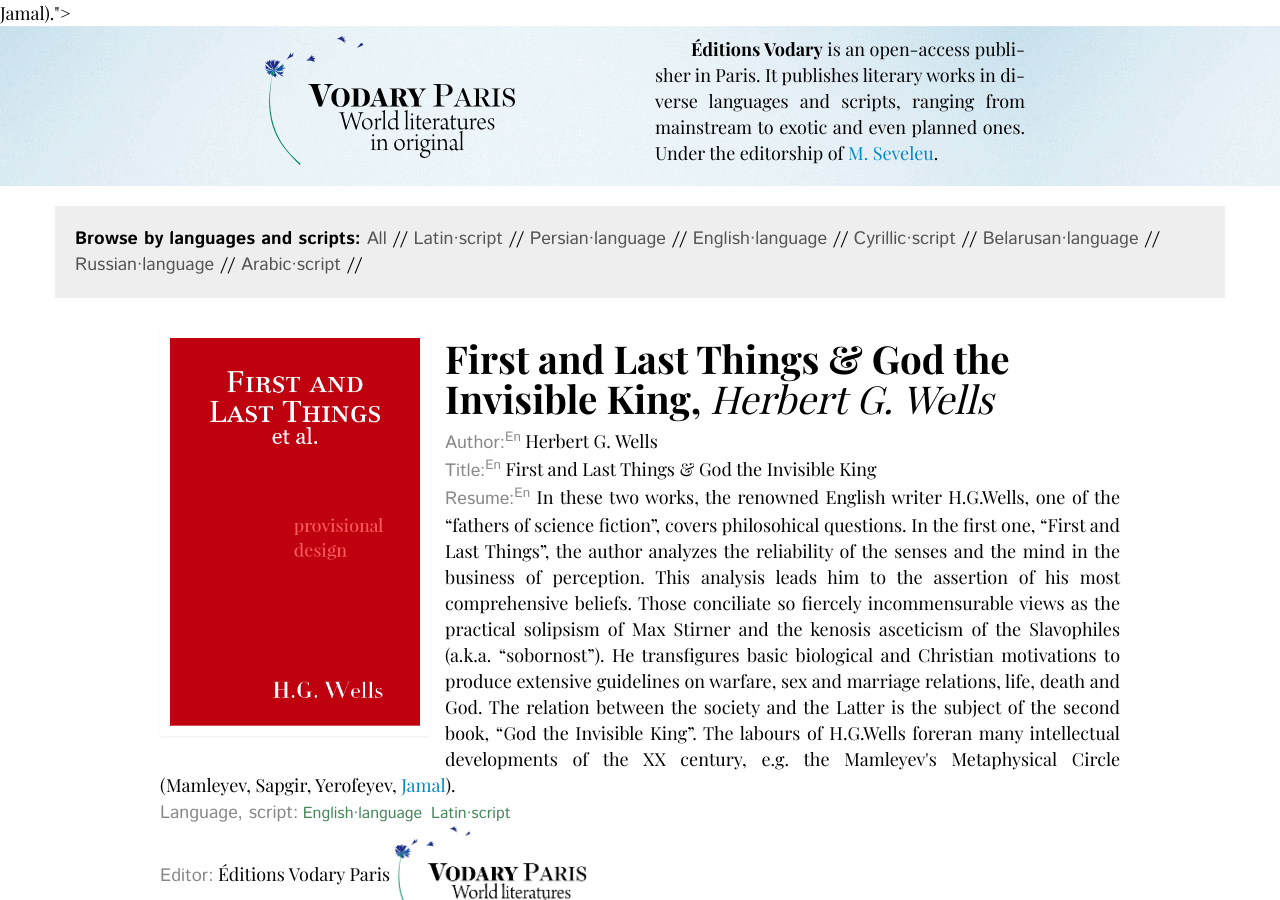
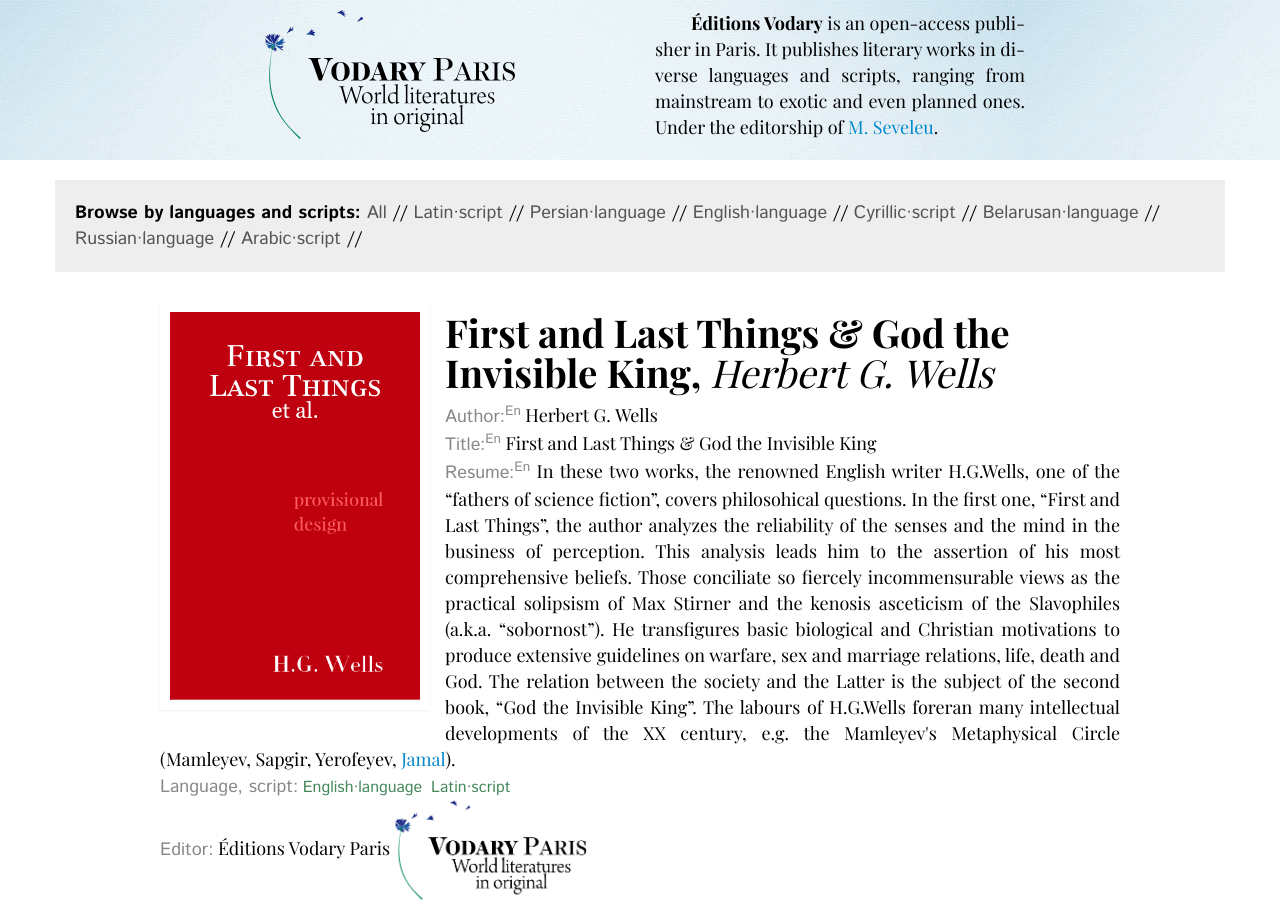
Before and after one commit to mlare/vodary, a Jekyll site: the page built from _posts/2018-11-24-wells.markdown, in a window 1280 px wide and 900 px high. Built offline with Jekyll 4.4.1, drawn with Linux system fonts in a browser that asks for light colours; some web fonts are replaced; Markdown is read by kramdown in place of the engine named in the settings.

Commit message:
Update 2018-11-24-wells.markdown

```diff
--- a/_posts/2018-11-24-wells.markdown
+++ b/_posts/2018-11-24-wells.markdown
@@ -1,7 +1,7 @@
 ---
 layout: post
 title: First and Last Things & God the Invisible King
-resume: In these two works, the renowned English writer H.G.Wells, one of the “fathers of science fiction”, covers philosohical questions. In the first one, “First and Last Things”, the author analyzes the reliability of the senses and the mind in the business of perception. This analysis leads him to the assertion of his most comprehensive beliefs. Those conciliate so fiercely incommensurable views as the practical solipsism of Max Stirner and the kenosis asceticism of the Slavophiles (a.k.a. “sobornost”). He transfigures basic biological and Christian motivations to produce extensive guidelines on warfare, sex and marriage relations, life, death and God. The relation between the society and the Latter is the subject of the second book, “God the Invisible King”. The labours of H.G.Wells foreran many intellectual developments of the XX century, e.g. the Mamleyev's Metaphysical Circle (Mamleyev, Sapgir, Yerofeyev, <a href="https://vodary.fias.fr/book/jamal/">Jamal</a>).
+resume: "In these two works, the renowned English writer H.G.Wells, one of the “fathers of science fiction”, covers philosohical questions. In the first one, “First and Last Things”, the author analyzes the reliability of the senses and the mind in the business of perception. This analysis leads him to the assertion of his most comprehensive beliefs. Those conciliate so fiercely incommensurable views as the practical solipsism of Max Stirner and the kenosis asceticism of the Slavophiles (a.k.a. “sobornost”). He transfigures basic biological and Christian motivations to produce extensive guidelines on warfare, sex and marriage relations, life, death and God. The relation between the society and the Latter is the subject of the second book, “God the Invisible King”. The labours of H.G.Wells foreran many intellectual developments of the XX century, e.g. the Mamleyev's Metaphysical Circle (Mamleyev, Sapgir, Yerofeyev, <a href='https://vodary.fias.fr/book/jamal/'>Jamal</a>)."
 date: 2018-11-24 07:00:00
 homepage:
 download:
```
